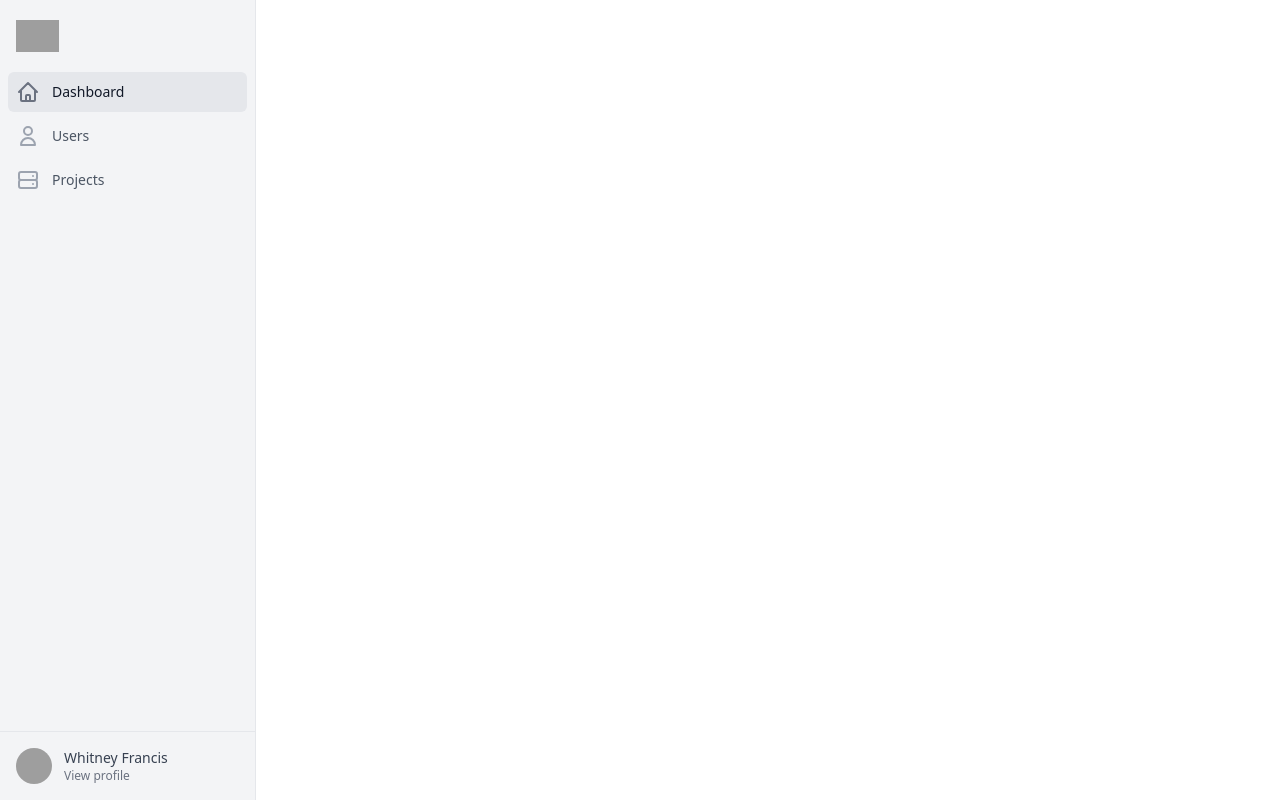
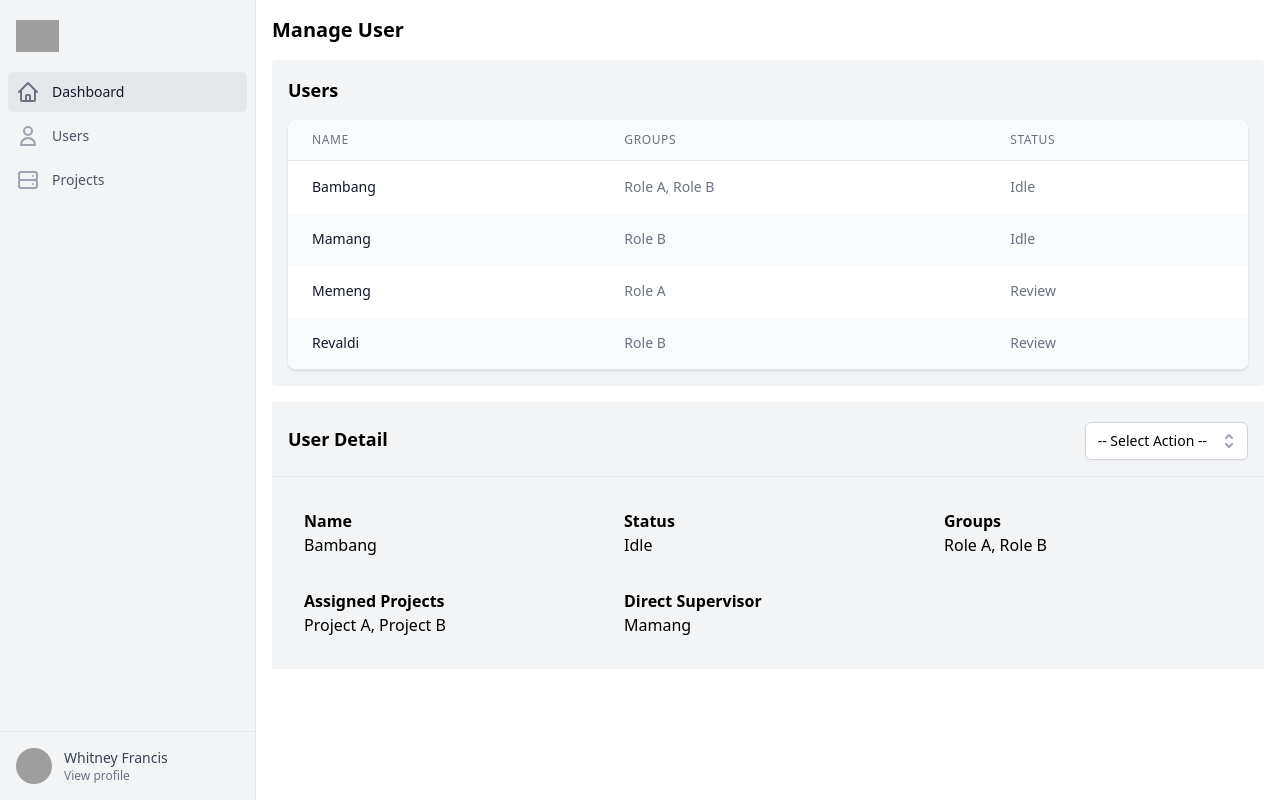
Before and after one commit to SaPH17/disarm, a React (Create React App) app in the folder view/: page /manage/user in a window 1280 px wide. Built offline with nearby package versions, Linux system fonts and the light colour scheme; grey boxes are pictures that could not be loaded.

Commit message:
feat: create manage user/index view

```diff
--- /dev/null
+++ b/package.json
@@ -0,0 +1,5 @@
+{
+  "dependencies": {
+    "react-router": "^6.4.2"
+  }
+}
--- a/view/src/App.tsx
+++ b/view/src/App.tsx
@@ -5,6 +5,8 @@ import { BrowserRouter as Router, Routes, Route } from 'react-router-dom';
 import Login from './pages/auth/login';
 import Dashboard from './pages/dashboard';
 import Layout from './components/structures/layout';
+import ManageUserIndex from './pages/manage/user';
+import ManageUserCreate from './pages/manage/user/create';
 
 function App() {
   return (
@@ -14,6 +16,12 @@ function App() {
           <Route path="auth">
             <Route path="login" element={<Login />} />
           </Route>
+          <Route path="manage">
+            <Route path="user">
+              <Route index element={<ManageUserIndex />} />
+              <Route path='create' element={<ManageUserCreate />} />
+            </Route>
+          </Route>
           <Route path="/" element={<Dashboard />} />
         </Routes>
       </Router>
--- /dev/null
+++ b/view/src/components/select-box.tsx
@@ -0,0 +1,95 @@
+/* This example requires Tailwind CSS v2.0+ */
+import { Fragment, useEffect, useState } from 'react';
+import { Listbox, Transition } from '@headlessui/react';
+import { CheckIcon, SelectorIcon } from '@heroicons/react/solid';
+
+function classNames(...classes: string[]) {
+  return classes.filter(Boolean).join(' ');
+}
+
+export type GeneralSelectBoxData = {
+  items: SelectBoxData[];
+  defaultValue?: string;
+};
+
+export type SelectBoxData = {
+  id: string;
+  name: string;
+};
+
+export default function SelectBox({
+  items,
+  defaultValue = '-- Select Data --',
+}: GeneralSelectBoxData) {
+  const [selected, setSelected] = useState<null | SelectBoxData>(null);
+
+  return (
+    <Listbox value={selected} onChange={setSelected}>
+      {({ open }) => (
+        <>
+          <div className="mt-1 relative">
+            <Listbox.Button className="bg-white relative w-full border border-gray-300 rounded-md shadow-sm pl-3 pr-10 py-2 text-left cursor-default focus:outline-none focus:ring-1 focus:ring-indigo-500 focus:border-indigo-500 sm:text-sm">
+              <span className="block truncate">{selected === null ? defaultValue : selected.name}</span>
+              <span className="absolute inset-y-0 right-0 flex items-center pr-2 pointer-events-none">
+                <SelectorIcon
+                  className="h-5 w-5 text-gray-400"
+                  aria-hidden="true"
+                />
+              </span>
+            </Listbox.Button>
+
+            <Transition
+              show={open}
+              as={Fragment}
+              leave="transition ease-in duration-100"
+              leaveFrom="opacity-100"
+              leaveTo="opacity-0"
+            >
+              <Listbox.Options
+                static
+                className="absolute z-10 mt-1 w-full bg-white shadow-lg max-h-60 rounded-md py-1 text-base ring-1 ring-black ring-opacity-5 overflow-auto focus:outline-none sm:text-sm"
+              >
+                {items.map((person) => (
+                  <Listbox.Option
+                    key={person.id}
+                    className={({ active }) =>
+                      classNames(
+                        active ? 'text-white bg-indigo-600' : 'text-gray-900',
+                        'cursor-default select-none relative py-2 pl-3 pr-9'
+                      )
+                    }
+                    value={person}
+                  >
+                    {({ selected, active }) => (
+                      <>
+                        <span
+                          className={classNames(
+                            selected ? 'font-semibold' : 'font-normal',
+                            'block truncate'
+                          )}
+                        >
+                          {person.name}
+                        </span>
+
+                        {selected ? (
+                          <span
+                            className={classNames(
+                              active ? 'text-white' : 'text-indigo-600',
+                              'absolute inset-y-0 right-0 flex items-center pr-4'
+                            )}
+                          >
+                            <CheckIcon className="h-5 w-5" aria-hidden="true" />
+                          </span>
+                        ) : null}
+                      </>
+                    )}
+                  </Listbox.Option>
+                ))}
+              </Listbox.Options>
+            </Transition>
+          </div>
+        </>
+      )}
+    </Listbox>
+  );
+}
--- a/view/src/components/structures/authorized-layout.tsx
+++ b/view/src/components/structures/authorized-layout.tsx
@@ -1,28 +1,23 @@
 /* This example requires Tailwind CSS v2.0+ */
+import { Dialog, Transition } from '@headlessui/react'
+
+import {
+  HomeIcon, MenuIcon, ServerIcon, UserIcon,
+  XIcon
+} from '@heroicons/react/outline'
 import { Fragment, useState } from 'react'
-import { Dialog, Transition } from '@headlessui/react'
-import {
-  CalendarIcon,
-  HomeIcon,
-  MapIcon,
-  MenuIcon,
-  SearchCircleIcon,
-  ServerIcon,
-  SpeakerphoneIcon,
-  UserGroupIcon,
-  UserIcon,
-  XIcon,
-} from '@heroicons/react/outline'
+import { NavLink } from 'react-router-dom'
 
 const navigation = [
-  { name: 'Dashboard', href: '#', icon: HomeIcon, current: true },
-  { name: 'Users', href: '#', icon: UserIcon, current: false },
+  { name: 'Dashboard', href: '/', icon: HomeIcon, current: true },
+  { name: 'Users', href: '/manage/user', icon: UserIcon, current: false },
   { name: 'Projects', href: '#', icon: ServerIcon, current: false },
 ]
 
 function classNames(...classes: string[]) {
   return classes.filter(Boolean).join(' ')
 }
+
 
 
 export default function AuthorizedLayout({ children }: any) {
@@ -89,9 +84,9 @@ export default function AuthorizedLayout({ children }: any) {
                 <nav aria-label="Sidebar" className="mt-5">
                   <div className="px-2 space-y-1">
                     {navigation.map((item) => (
-                      <a
+                      <NavLink to={ item.href }>
+                        <span
                         key={item.name}
-                        href={item.href}
                         className={classNames(
                           item.current
                             ? 'bg-gray-100 text-gray-900'
@@ -109,7 +104,8 @@ export default function AuthorizedLayout({ children }: any) {
                           aria-hidden="true"
                         />
                         {item.name}
-                      </a>
+                      </span>
+                      </NavLink>
                     ))}
                   </div>
                 </nav>
@@ -230,7 +226,9 @@ export default function AuthorizedLayout({ children }: any) {
             </div>
           </div>
         </div>
+        <div className='p-2 sm:p-4 flex flex-col gap-2 sm:gap-4'>
         {children}
+        </div>
       </div>
     </div>
   );
--- a/view/src/components/table.tsx
+++ b/view/src/components/table.tsx
@@ -1,8 +1,66 @@
 export type TableData = {
-  title: string[],
-  content: object[]
+  title: string[];
+  content: object[];
+  onClickFunction?: Function;
+};
+
+function classNames(...classes: string[]) {
+  return classes.filter(Boolean).join(' ');
 }
 
-export default function Table({ title, content }: TableData){
-
+export default function Table({ title, content, onClickFunction = () => {} }: TableData) {
+  return (
+    <div className="flex flex-col">
+      <div className="-my-2 overflow-x-auto sm:-mx-6 lg:-mx-8">
+        <div className="py-2 align-middle inline-block min-w-full sm:px-6 lg:px-8">
+          <div className="shadow overflow-hidden border-b border-gray-200 sm:rounded-lg">
+            <table className="min-w-full divide-y divide-gray-200">
+              <thead className="bg-gray-50">
+                <tr>
+                  {title.map((t) => {
+                    return (
+                      <th
+                        scope="col"
+                        className="px-6 py-3 text-left text-xs font-medium text-gray-500 uppercase tracking-wider"
+                      >
+                        {t}
+                      </th>
+                    );
+                  })}
+                </tr>
+              </thead>
+              <tbody>
+                {content.map((c, contentIndex) => {
+                  return (
+                    <tr
+                      onClick={ () => onClickFunction }
+                      key={contentIndex}
+                      className={
+                        contentIndex % 2 === 0 ? 'bg-white' : 'bg-gray-50'
+                      }
+                    >
+                      {title.map((t, titleIndex) => {
+                        return (
+                          <td
+                            className={classNames(
+                              titleIndex === 0
+                                ? 'font-medium text-gray-900'
+                                : 'text-gray-500',
+                              'px-6 py-4 whitespace-nowrap text-sm'
+                            )}
+                          >
+                            {(c as any)[t]}
+                          </td>
+                        );
+                      })}
+                    </tr>
+                  );
+                })}
+              </tbody>
+            </table>
+          </div>
+        </div>
+      </div>
+    </div>
+  );
 }
--- a/view/src/pages/dashboard.tsx
+++ b/view/src/pages/dashboard.tsx
@@ -1,3 +1,50 @@
-export default function Dashboard(){
-  return (<div>asd</div>)
+import Table from '../components/table';
+
+/* This example requires Tailwind CSS v2.0+ */
+const content = [
+  {
+    name: 'Project A',
+    company: 'Company A',
+    status: 'Fixing',
+    date: '11/10/2022',
+  },
+  {
+    name: 'Project A',
+    company: 'Company A',
+    status: 'Fixed',
+    date: '11/10/2022',
+  },
+  {
+    name: 'Project A',
+    company: 'Company A',
+    status: 'Confirmed',
+    date: '11/10/2022',
+  },
+  {
+    name: 'Project A',
+    company: 'Company A',
+    status: 'Close on Notes',
+    date: '11/10/2022',
+  },
+  {
+    name: 'Project A',
+    company: 'Company A',
+    status: 'Revision',
+    date: '11/10/2022',
+  },
+  // More people...
+];
+
+const title = ['name', 'company', 'status', 'date'];
+
+export default function Dashboard() {
+  return (
+    <>
+      <div className="text-xl font-semibold">Dashboard</div>
+      <div className="flex flex-col gap-2 sm:gap-4 p-2 sm:p-4 bg-gray-100 rounded">
+        <div className="text-lg font-semibold">Current Project</div>
+        <Table title={title} content={content} />
+      </div>
+    </>
+  );
 }
--- /dev/null
+++ b/view/src/pages/manage/user/create.tsx
@@ -0,0 +1,8 @@
+export default function ManageUserCreate(){
+  return (<>
+    <div className="text-xl font-semibold">Create User</div>
+    <div>
+
+    </div>
+  </>)
+}
--- /dev/null
+++ b/view/src/pages/manage/user/index.tsx
@@ -0,0 +1,91 @@
+import SelectBox, { GeneralSelectBoxData, SelectBoxData } from '../../../components/select-box';
+import Table from '../../../components/table';
+
+const content = [
+  {
+    name: 'Bambang',
+    groups: 'Role A, Role B',
+    status: 'Idle',
+  },
+  {
+    name: 'Mamang',
+    groups: 'Role B',
+    status: 'Idle',
+  },
+  {
+    name: 'Memeng',
+    groups: 'Role A',
+    status: 'Review',
+  },
+  {
+    name: 'Revaldi',
+    groups: 'Role B',
+    status: 'Review',
+  },
+];
+
+const items: SelectBoxData[] = [
+  {
+    id: '1',
+    name: 'Edit User',
+  },
+  {
+    id: '2',
+    name: 'Delete User',
+  },
+  {
+    id: '3',
+    name: 'Add Group',
+  },
+  {
+    id: '4',
+    name: 'Assign Project',
+  },
+
+  {
+    id: '5',
+    name: 'View All Project',
+  },
+]
+
+const title = ['name', 'groups', 'status'];
+
+export default function ManageUserIndex() {
+  return (
+    <>
+      <div className="text-xl font-semibold">Manage User</div>
+      <div className="flex flex-col gap-2 sm:gap-4 p-2 sm:p-4 bg-gray-100 rounded">
+        <div className="text-lg font-semibold">Users</div>
+        <Table title={title} content={content} />
+      </div>
+      <div className="flex flex-col bg-gray-100 divide-y">
+        <div className="flex flex-row justify-between items-center p-2 sm:p-4">
+          <div className="text-lg font-semibold">User Detail</div>
+          <SelectBox items={items} defaultValue={ '-- Select Action --' } />
+        </div>
+        <div className="grid grid-cols-2 sm:grid-cols-3 p-2 sm:p-4">
+          <div className="col-span-1 flex flex-col p-2 sm:p-4">
+            <div className="font-semibold">Name</div>
+            <div>Bambang</div>
+          </div>
+          <div className="col-span-1 flex flex-col p-2 sm:p-4">
+            <div className="font-semibold">Status</div>
+            <div>Idle</div>
+          </div>
+          <div className="col-span-1 flex flex-col p-2 sm:p-4">
+            <div className="font-semibold">Groups</div>
+            <div>Role A, Role B</div>
+          </div>
+          <div className="col-span-1 flex flex-col p-2 sm:p-4">
+            <div className="font-semibold">Assigned Projects</div>
+            <div>Project A, Project B</div>
+          </div>
+          <div className="col-span-1 flex flex-col p-2 sm:p-4">
+            <div className="font-semibold">Direct Supervisor</div>
+            <div>Mamang</div>
+          </div>
+        </div>
+      </div>
+    </>
+  );
+}
```
Also changed, not shown: 1 other file (tests, documents, lock files or other folders).
